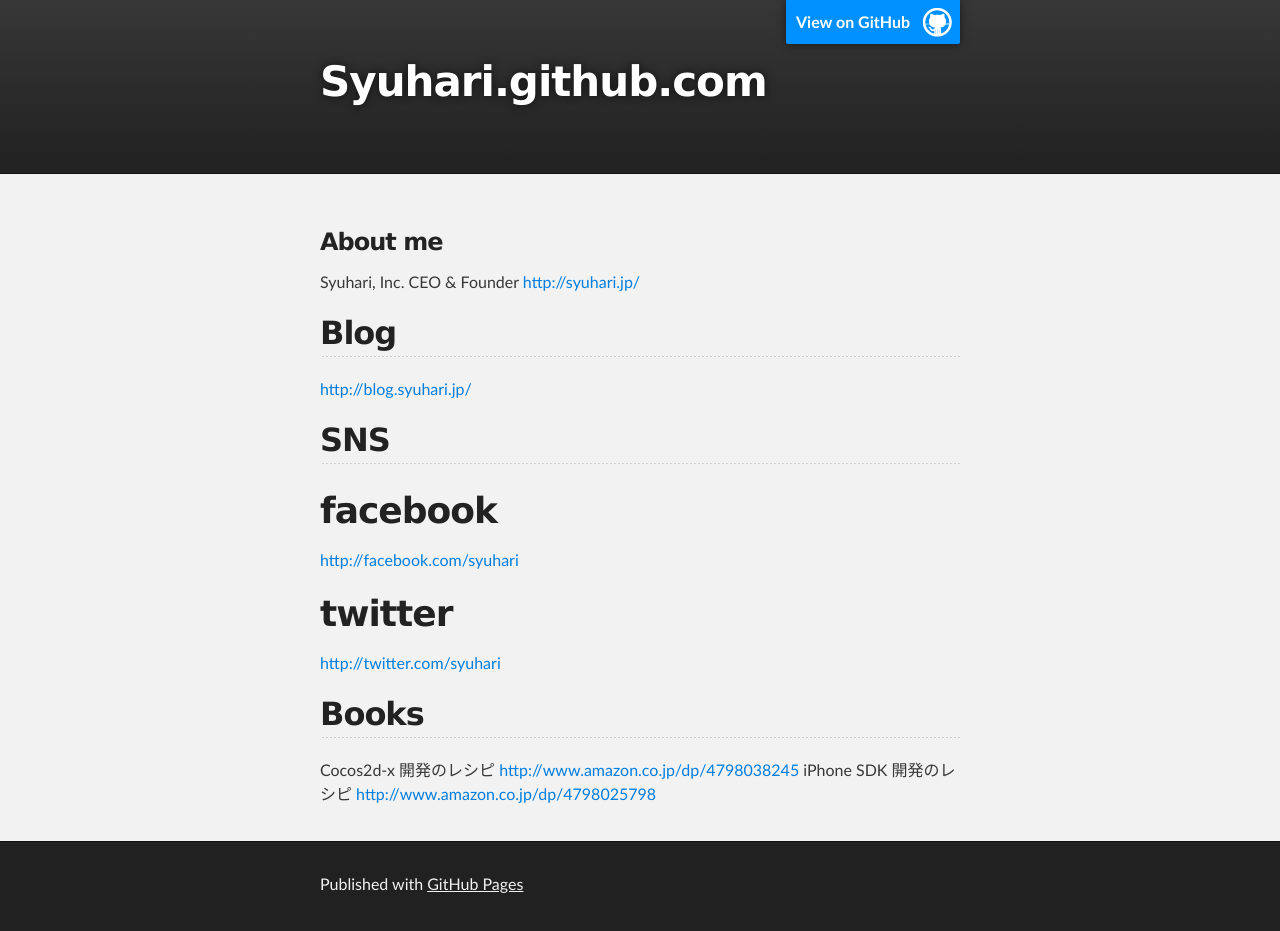
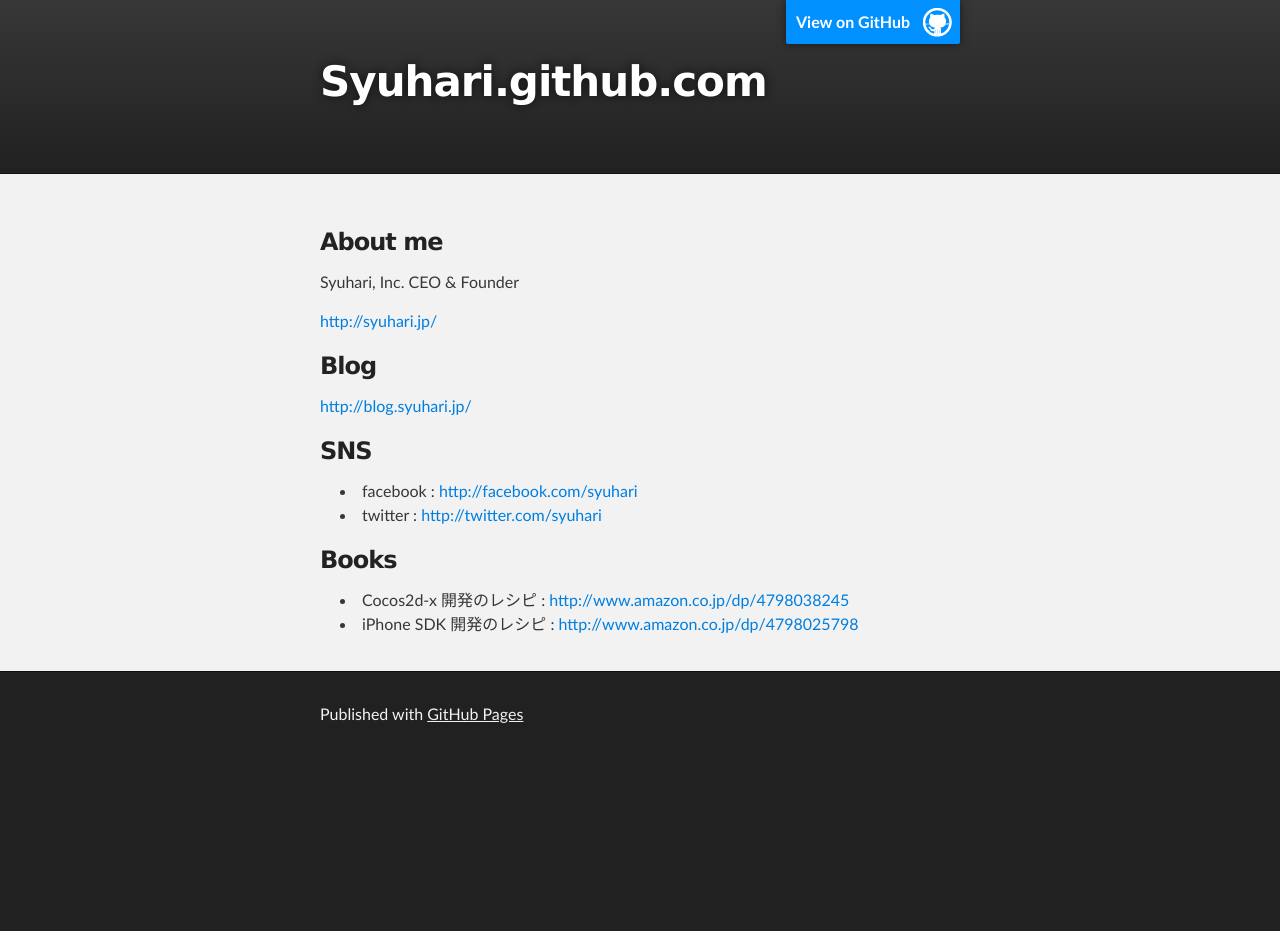
Before and after one commit to syuhari/syuhari.github.com, a plain HTML site: page index.html in a window 1280 px wide. After the commit the page ends 800 px from the top, so only its background shows below. Drawn offline with Linux system fonts and the light colour scheme.

Commit message:
Replace master branch with page content via GitHub

```diff
--- a/index.html
+++ b/index.html
@@ -30,34 +30,32 @@
         <h3>
 <a name="about-me" class="anchor" href="#about-me"><span class="octicon octicon-link"></span></a>About me</h3>
 
-<p>Syuhari, Inc. CEO &amp; Founder
-<a href="http://syuhari.jp/">http://syuhari.jp/</a></p>
+<p>Syuhari, Inc. CEO &amp; Founder</p>
 
-<h2>
-<a name="blog" class="anchor" href="#blog"><span class="octicon octicon-link"></span></a>Blog</h2>
+<p><a href="http://syuhari.jp/">http://syuhari.jp/</a></p>
+
+<h3>
+<a name="blog" class="anchor" href="#blog"><span class="octicon octicon-link"></span></a>Blog</h3>
 
 <p><a href="http://blog.syuhari.jp/">http://blog.syuhari.jp/</a></p>
 
-<h2>
-<a name="sns" class="anchor" href="#sns"><span class="octicon octicon-link"></span></a>SNS</h2>
+<h3>
+<a name="sns" class="anchor" href="#sns"><span class="octicon octicon-link"></span></a>SNS</h3>
 
-<h1>
-<a name="facebook" class="anchor" href="#facebook"><span class="octicon octicon-link"></span></a>facebook</h1>
+<ul>
+<li>facebook : <a href="http://facebook.com/syuhari">http://facebook.com/syuhari</a>
+</li>
+<li>twitter : <a href="http://twitter.com/syuhari">http://twitter.com/syuhari</a>
+</li>
+</ul><h3>
+<a name="books" class="anchor" href="#books"><span class="octicon octicon-link"></span></a>Books</h3>
 
-<p><a href="http://facebook.com/syuhari">http://facebook.com/syuhari</a></p>
-
-<h1>
-<a name="twitter" class="anchor" href="#twitter"><span class="octicon octicon-link"></span></a>twitter</h1>
-
-<p><a href="http://twitter.com/syuhari">http://twitter.com/syuhari</a></p>
-
-<h2>
-<a name="books" class="anchor" href="#books"><span class="octicon octicon-link"></span></a>Books</h2>
-
-<p>Cocos2d-x 開発のレシピ
-<a href="http://www.amazon.co.jp/dp/4798038245">http://www.amazon.co.jp/dp/4798038245</a>
-iPhone SDK 開発のレシピ
-<a href="http://www.amazon.co.jp/dp/4798025798">http://www.amazon.co.jp/dp/4798025798</a></p>
+<ul>
+<li>Cocos2d-x 開発のレシピ : <a href="http://www.amazon.co.jp/dp/4798038245">http://www.amazon.co.jp/dp/4798038245</a>
+</li>
+<li>iPhone SDK 開発のレシピ : <a href="http://www.amazon.co.jp/dp/4798025798">http://www.amazon.co.jp/dp/4798025798</a>
+</li>
+</ul>
       </section>
     </div>
 
--- a/params.json
+++ b/params.json
@@ -1 +1 @@
-{"name":"Syuhari.github.com","tagline":"","body":"### About me\r\nSyuhari, Inc. CEO & Founder\r\nhttp://syuhari.jp/\r\n\r\n## Blog\r\nhttp://blog.syuhari.jp/\r\n\r\n## SNS\r\n# facebook\r\nhttp://facebook.com/syuhari\r\n# twitter\r\nhttp://twitter.com/syuhari\r\n\r\n## Books\r\nCocos2d-x 開発のレシピ\r\nhttp://www.amazon.co.jp/dp/4798038245\r\niPhone SDK 開発のレシピ\r\nhttp://www.amazon.co.jp/dp/4798025798\r\n","google":"","note":"Don't delete this file! It's used internally to help with page regeneration."}
+{"name":"Syuhari.github.com","tagline":"","body":"### About me\r\nSyuhari, Inc. CEO & Founder\r\n\r\nhttp://syuhari.jp/\r\n\r\n### Blog\r\nhttp://blog.syuhari.jp/\r\n\r\n### SNS\r\n* facebook : http://facebook.com/syuhari\r\n* twitter : http://twitter.com/syuhari\r\n\r\n### Books\r\n* Cocos2d-x 開発のレシピ : http://www.amazon.co.jp/dp/4798038245\r\n* iPhone SDK 開発のレシピ : http://www.amazon.co.jp/dp/4798025798\r\n","google":"","note":"Don't delete this file! It's used internally to help with page regeneration."}
```
